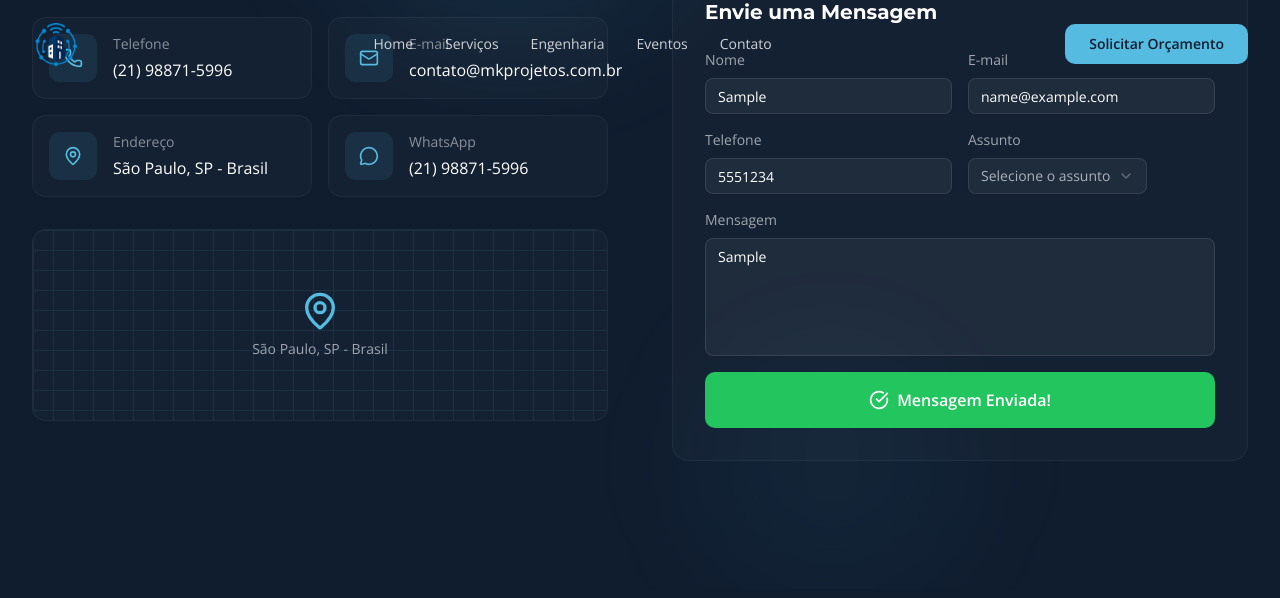
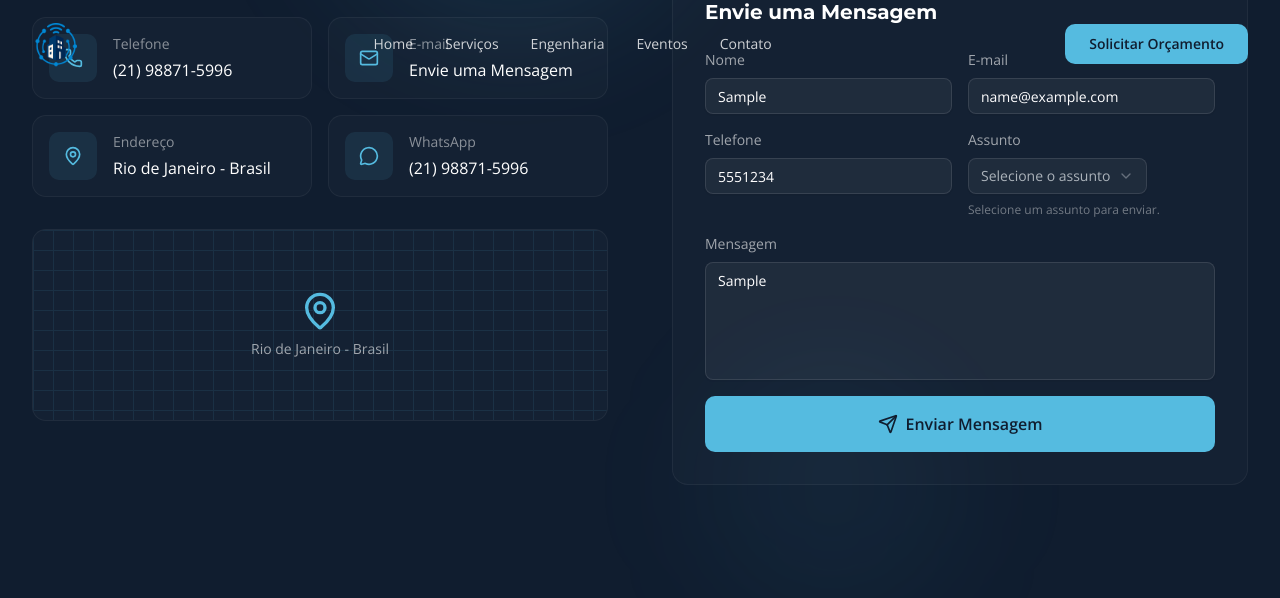
Before and after one commit to looizinho/kimi-mkprojetos, a React (Vite) app: page / in a window 1280 px wide. Both pictures are taken after typing "Sample", "name@example.com", "5551234", "Sample" into the empty fields and a click on the button "Enviar Mensagem". Shown: the part 6612-7210 px from the top of the page. Built offline with nearby package versions, Linux system fonts and the light colour scheme.

Commit message:
Fix contato form deep link

```diff
--- a/src/sections/Contact.tsx
+++ b/src/sections/Contact.tsx
@@ -32,13 +32,13 @@ const contactInfo = [
   {
     icon: Mail,
     label: 'E-mail',
-    value: 'contato@mkprojetos.com.br',
+    value: 'Envie uma Mensagem',
     href: 'mailto:contato@mkprojetos.com.br',
   },
   {
     icon: MapPin,
     label: 'Endereço',
-    value: 'São Paulo, SP - Brasil',
+    value: 'Rio de Janeiro - Brasil',
     href: '#',
   },
   {
@@ -63,6 +63,8 @@ export default function Contact() {
   const titleRef = useRef<HTMLDivElement>(null);
   const infoRef = useRef<HTMLDivElement>(null);
   const formRef = useRef<HTMLFormElement>(null);
+  const [selectedSubject, setSelectedSubject] = useState('');
+  const [submitAttempted, setSubmitAttempted] = useState(false);
   const [isSubmitting, setIsSubmitting] = useState(false);
   const [isSubmitted, setIsSubmitted] = useState(false);
   const triggersRef = useRef<ScrollTrigger[]>([]);
@@ -128,15 +130,39 @@ export default function Contact() {
     };
   }, []);
 
-  const handleSubmit = async (e: React.FormEvent) => {
+  const handleSubmit = (e: React.FormEvent) => {
     e.preventDefault();
+    setSubmitAttempted(true);
+
+    if (!selectedSubject) {
+      return;
+    }
+
     setIsSubmitting(true);
 
-    // Simulate form submission
-    await new Promise(resolve => setTimeout(resolve, 2000));
+    const formData = new FormData(e.currentTarget as HTMLFormElement);
+    const name = String(formData.get('name') || '').trim();
+    const email = String(formData.get('email') || '').trim();
+    const phone = String(formData.get('phone') || '').trim();
+    const message = String(formData.get('message') || '').trim();
+
+    const mailSubject = `[Site] ${selectedSubject}`;
+    const mailBody = [
+      `Nome: ${name}`,
+      `E-mail: ${email}`,
+      `Telefone: ${phone || 'Não informado'}`,
+      `Assunto: ${selectedSubject}`,
+      '',
+      'Mensagem:',
+      message,
+    ].join('\n');
+
+    const mailtoLink = `mailto:contato@mkprojetos.com.br?subject=${encodeURIComponent(mailSubject)}&body=${encodeURIComponent(mailBody)}`;
+    window.location.href = mailtoLink;
 
     setIsSubmitting(false);
     setIsSubmitted(true);
+    setSubmitAttempted(false);
 
     // Reset after 3 seconds
     setTimeout(() => {
@@ -203,7 +229,7 @@ export default function Contact() {
               <div className="absolute inset-0 flex items-center justify-center">
                 <div className="text-center">
                   <MapPin className="w-10 h-10 text-[#55BBE0] mx-auto mb-2" />
-                  <p className="text-white/60 text-sm">São Paulo, SP - Brasil</p>
+                  <p className="text-white/60 text-sm">Rio de Janeiro - Brasil</p>
                 </div>
               </div>
               {/* Decorative Grid */}
@@ -233,6 +259,7 @@ export default function Contact() {
                   <label className="block text-sm text-white/60 mb-2">Nome</label>
                   <Input
                     type="text"
+                    name="name"
                     placeholder="Seu nome"
                     required
                     className="bg-white/5 border-white/10 text-white placeholder:text-white/30 focus:border-[#55BBE0] focus:ring-[#55BBE0]/20"
@@ -242,6 +269,7 @@ export default function Contact() {
                   <label className="block text-sm text-white/60 mb-2">E-mail</label>
                   <Input
                     type="email"
+                    name="email"
                     placeholder="seu@email.com"
                     required
                     className="bg-white/5 border-white/10 text-white placeholder:text-white/30 focus:border-[#55BBE0] focus:ring-[#55BBE0]/20"
@@ -254,13 +282,14 @@ export default function Contact() {
                   <label className="block text-sm text-white/60 mb-2">Telefone</label>
                   <Input
                     type="tel"
+                    name="phone"
                     placeholder="(21) 98871-5996"
                     className="bg-white/5 border-white/10 text-white placeholder:text-white/30 focus:border-[#55BBE0] focus:ring-[#55BBE0]/20"
                   />
                 </div>
                 <div>
                   <label className="block text-sm text-white/60 mb-2">Assunto</label>
-                  <Select>
+                  <Select value={selectedSubject} onValueChange={setSelectedSubject}>
                     <SelectTrigger className="bg-white/5 border-white/10 text-white focus:ring-[#55BBE0]/20">
                       <SelectValue placeholder="Selecione o assunto" />
                     </SelectTrigger>
@@ -276,12 +305,16 @@ export default function Contact() {
                       ))}
                     </SelectContent>
                   </Select>
+                  {!selectedSubject && submitAttempted && (
+                    <p className="mt-2 text-xs text-white/40">Selecione um assunto para enviar.</p>
+                  )}
                 </div>
               </div>
 
               <div className="form-field">
                 <label className="block text-sm text-white/60 mb-2">Mensagem</label>
                 <Textarea
+                  name="message"
                   placeholder="Descreva sua necessidade..."
                   required
                   rows={5}
```
